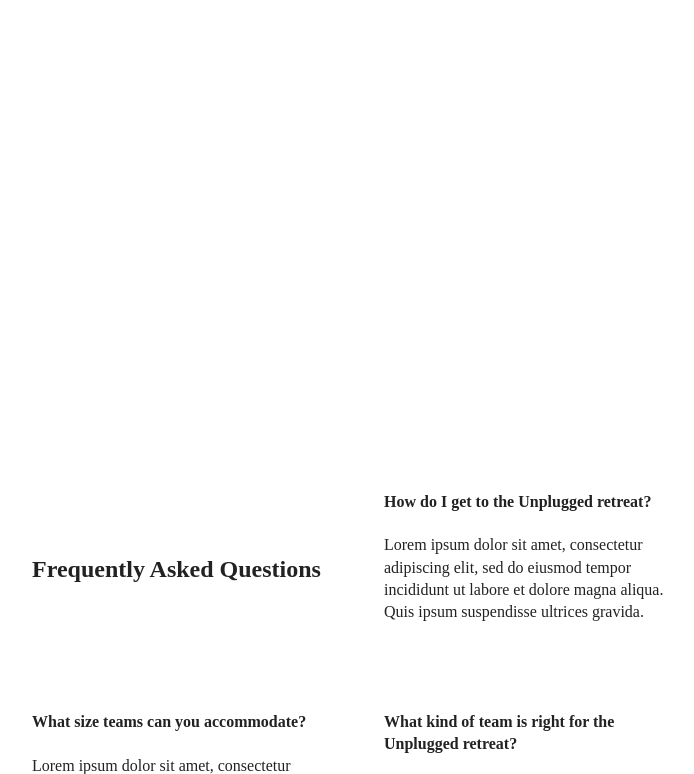
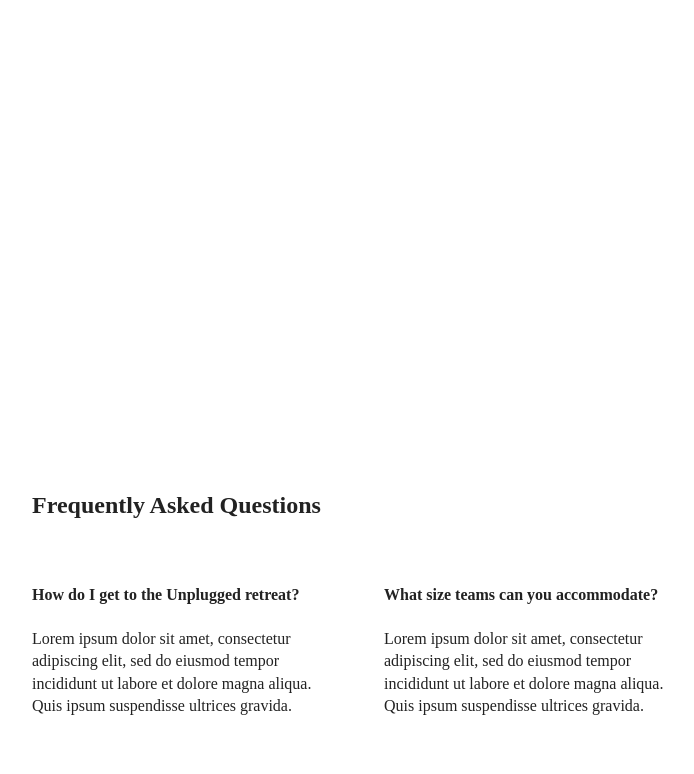
Before and after one commit to iremkenar/unplugged-2020-responsive-website, a plain HTML site: page faq/index.html in a window 1280 px wide. Shown: the part 449-1223 px from the top of the page, without its empty margins (288-982 px from the left). Drawn offline with nearby package versions, Linux system fonts and the light colour scheme.

Commit message:
Added faq h2 class to tablet

```diff
--- a/css/main.css
+++ b/css/main.css
@@ -513,7 +513,7 @@ textarea {
       flex-basis: 45%;
     }
 
-    faq h2 {
+    .faq h2 {
       width: 100%;
     }
  }
```
